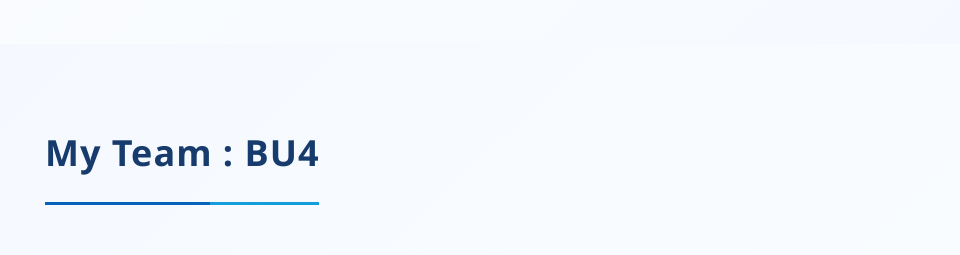
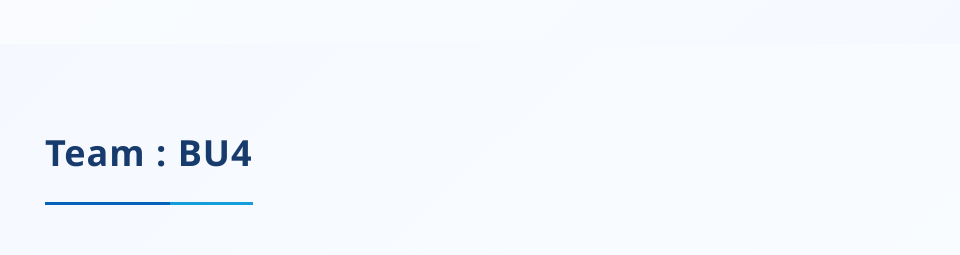
Before and after one commit to arthurmorgen2024-del/yosrpotfolioooo, a plain HTML site: page index.html in a window 1280 px wide. Shown: the part 8340-8595 px from the top of the page, without its empty margins (305-1265 px from the left). Drawn offline with Linux system fonts and the light colour scheme.

Commit message:
Update index.html

```diff
--- a/index.html
+++ b/index.html
@@ -312,7 +312,7 @@
         <!-- Team Section -->
         <!-- Team Section -->
         <section id="team" class="section">
-            <h2 class="section-title">My Team : BU4</h2>
+            <h2 class="section-title">Team : BU4</h2>
             <div class="team-hero">
                 <img src="Photo groupe.jpeg" alt="Notre Team" style="width:60%; border-radius:15px; display:block; margin:auto;">
             </div>
```
